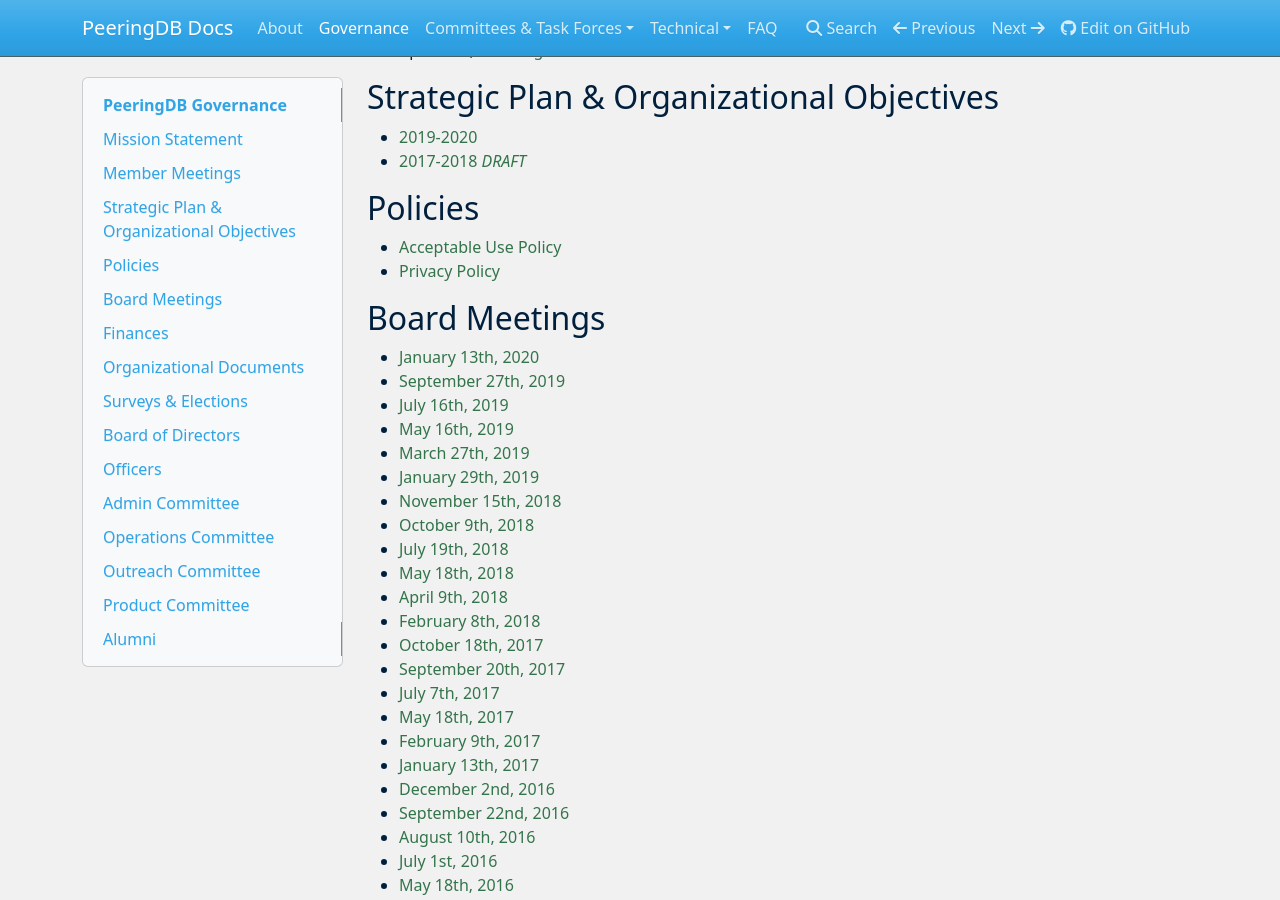
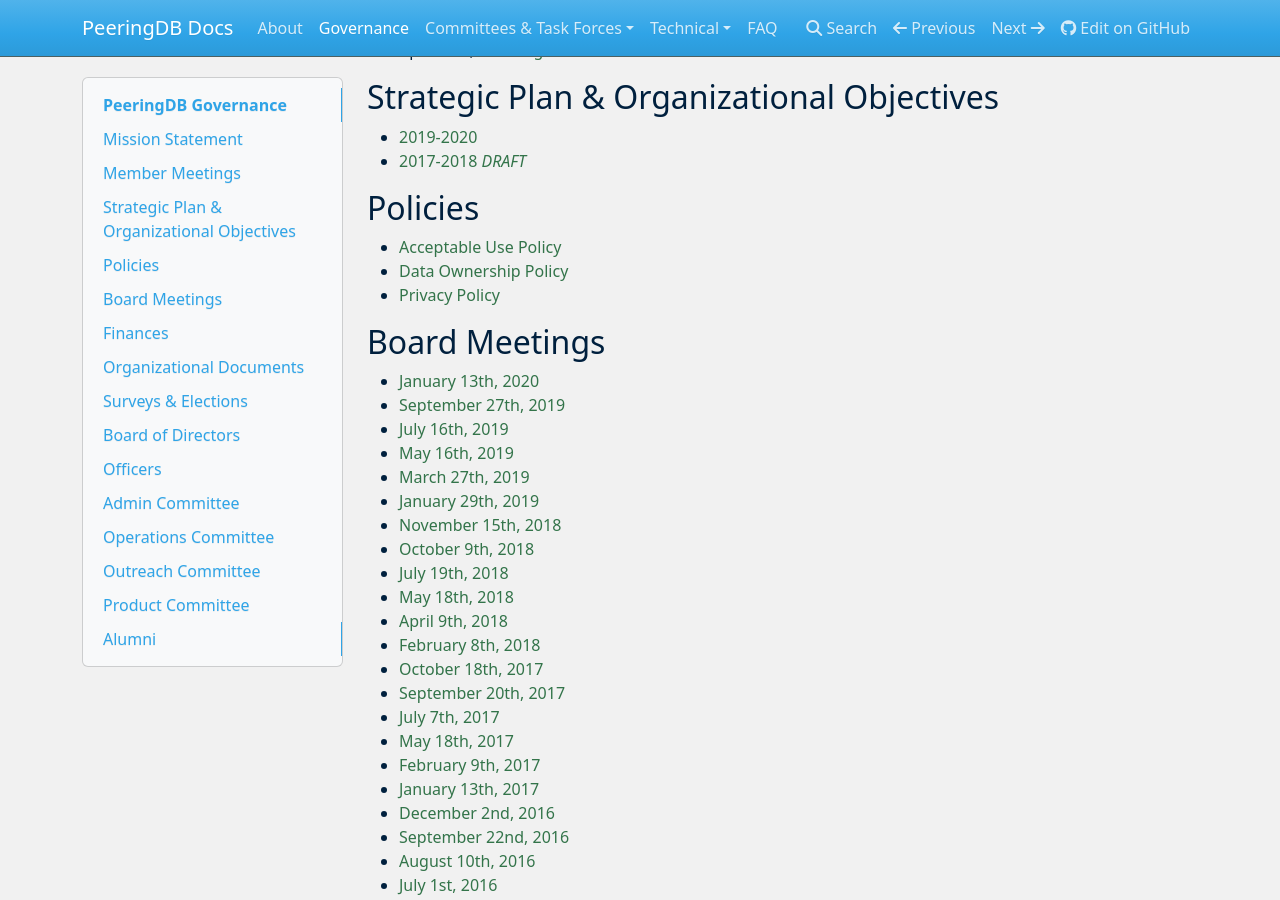
Before and after one commit to peeringdb/docs, an MkDocs documentation site: the page built from docs/gov.md, in a window 1280 px wide and 900 px high, scrolled down 374 px. Built offline with MkDocs 1.6.1, drawn with Linux system fonts in a browser that asks for light colours; nearby versions of some CDN libraries.

Commit message:
Data Ownership Policy Document.

```diff
--- a/docs/gov.md
+++ b/docs/gov.md
@@ -21,6 +21,7 @@
 ## Policies
 
 - [Acceptable Use Policy](https://www.peeringdb.com/aup)
+- [Data Ownership Policy](gov/misc/2020-04-06_PeeringDB_Data_Ownership_Policy_Document_v1.0.pdf)
 - [Privacy Policy](gov/misc/2017-04-02-PeeringDB_Privacy_Policy.pdf)
 
 ## Board Meetings
```
Also changed, not shown: 1 other file.
